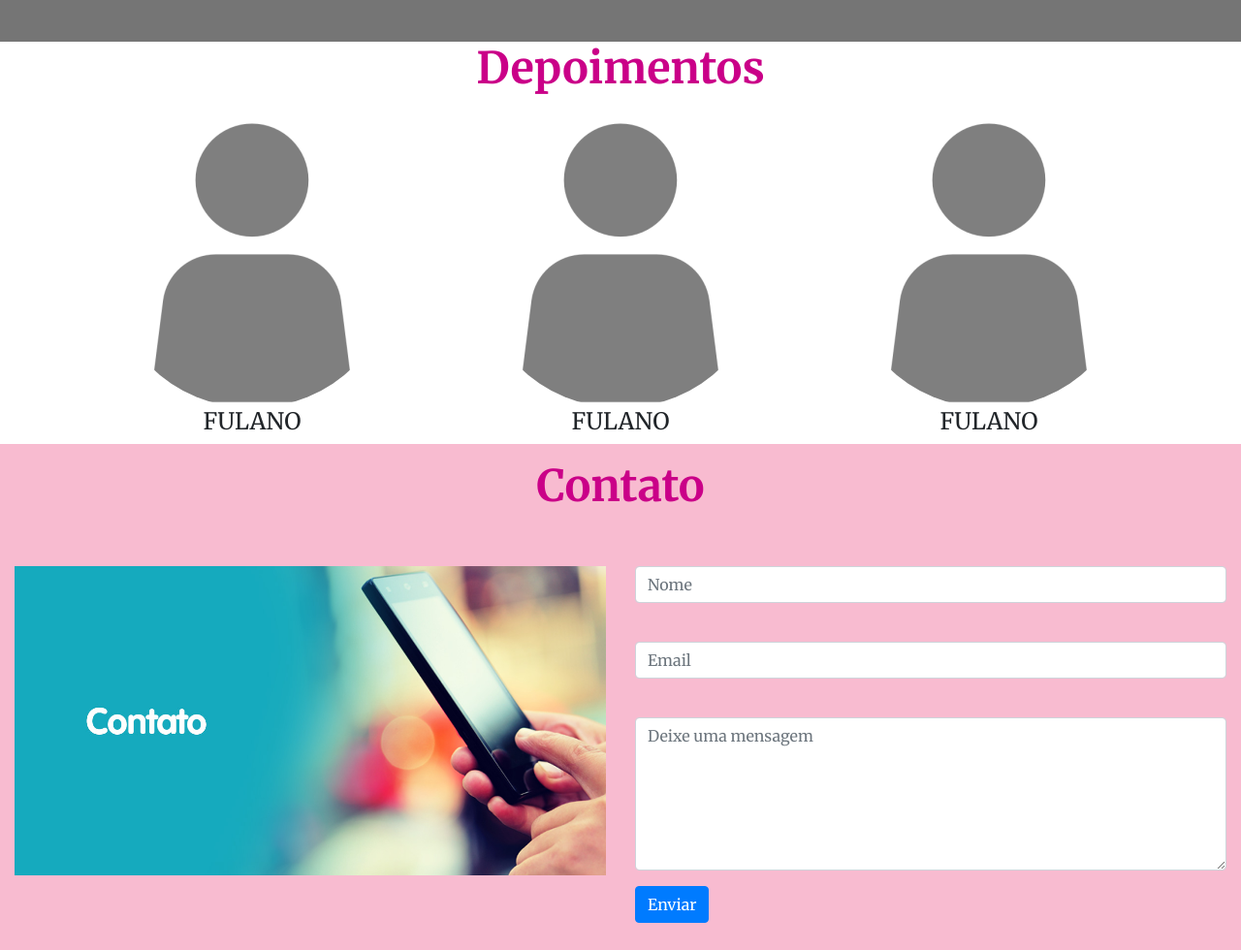
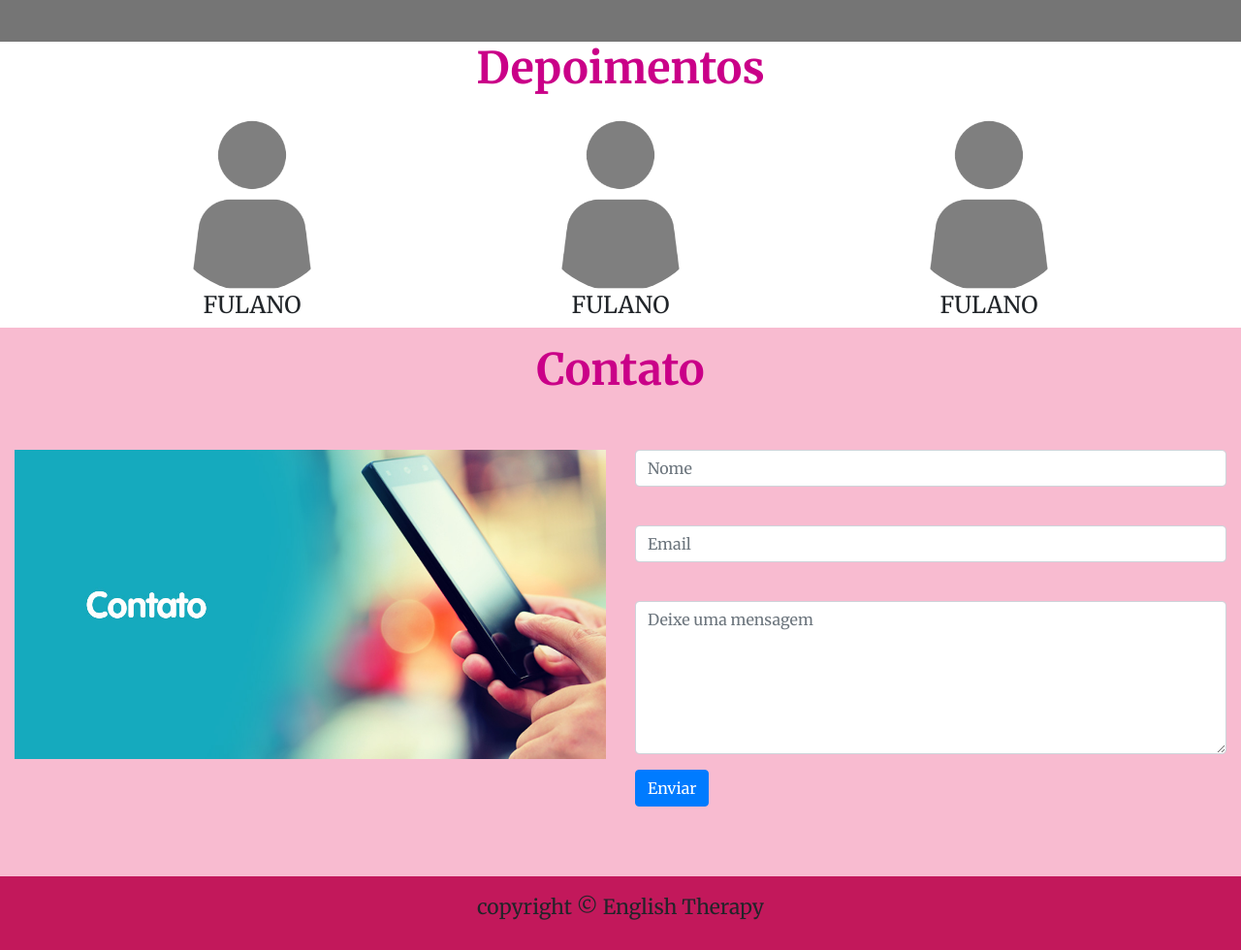
Before and after one commit to amandamcmolina/projeto-englishtherapy, a plain HTML site: page index.html in a window 1280 px wide. Shown: the part 1820-2800 px from the top of the page at 97% size. Drawn offline with nearby package versions, Linux system fonts and the light colour scheme.

Commit message:
Perfil-aluno
Ajustando tamanho da foto de perfil do depoimento

```diff
--- a/css/estilo.css
+++ b/css/estilo.css
@@ -79,6 +79,10 @@ p{
 	background-color: #757575;
 }
 
+.perfil-aluno{
+	width: 180px;
+}
+
 
 #contato, #caixa-contato{
 	background-color: #F8BBD0;
--- a/index.html
+++ b/index.html
@@ -116,15 +116,15 @@
 								<div id="caixa-depoimentos" class="container">
 									<div class="row">
 										<div class="col-md-4 text-center">
-											<img src="img/quem-somos.png" alt="" class="rounded-circle">
+											<img src="img/quem-somos.png" alt="" class="rounded-circle perfil-aluno">
 											<h4>FULANO</h4>
 										</div>
 										<div class="col-md-4 text-center">
-											<img src="img/quem-somos.png" alt="" class="rounded-circle">
+											<img src="img/quem-somos.png" alt="" class="rounded-circle perfil-aluno">
 											<h4>FULANO</h4>
 										</div>
 										<div class="col-md-4 text-center">
-												<img src="img/quem-somos.png" alt="" class="rounded-circle">
+												<img src="img/quem-somos.png" alt="" class="rounded-circle perfil-aluno">
 												<h4>FULANO</h4>
 										</div>
 									</div>
```
